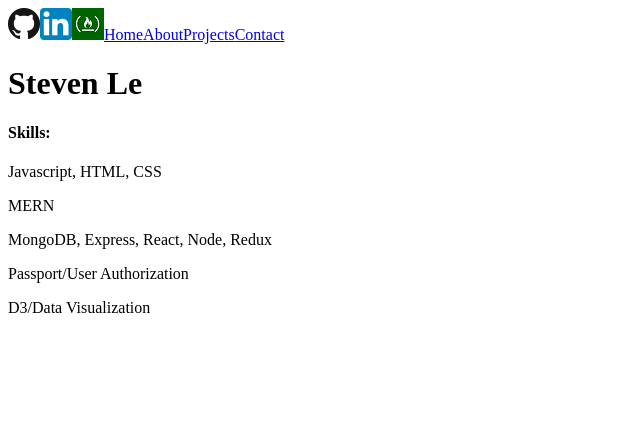
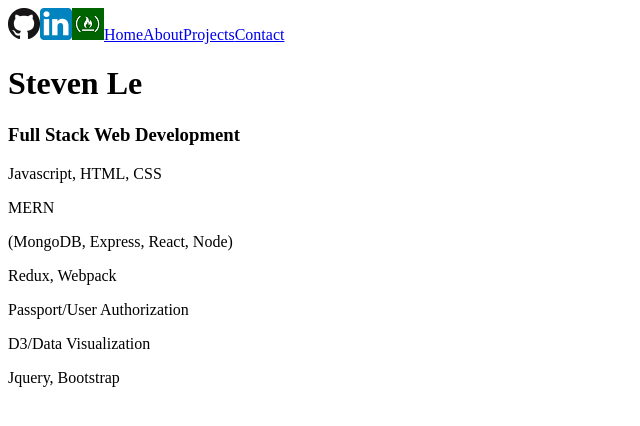
Before and after one commit to lesteven/portfolio, a React app: page / in a window 1280 px wide. Shown: the top 426 px of the page, without its empty margins (0-640 px from the left). Built offline with nearby package versions, Linux system fonts and the light colour scheme; the HTML template or start-up script is replaced by a standard one.

Commit message:
add build

```diff
--- a/views/home.jsx
+++ b/views/home.jsx
@@ -4,12 +4,14 @@ function Home(){
 	return(
 		<div className='topDiv'>
 		<h1>Steven Le</h1>
-		<h4>Skills:</h4>
+		<h3>Full Stack Web Development</h3>
 		<p>Javascript, HTML, CSS</p>
 		<p>MERN</p>
-		<p>MongoDB, Express, React, Node, Redux</p>
+		<p>(MongoDB, Express, React, Node)</p>
+		<p>Redux, Webpack</p>
 		<p>Passport/User Authorization</p>
 		<p>D3/Data Visualization</p>
+		<p>Jquery, Bootstrap</p>
 		</div>
 	)
 
```
Also changed, not shown: 3 other files (tests, documents, lock files or other folders).
